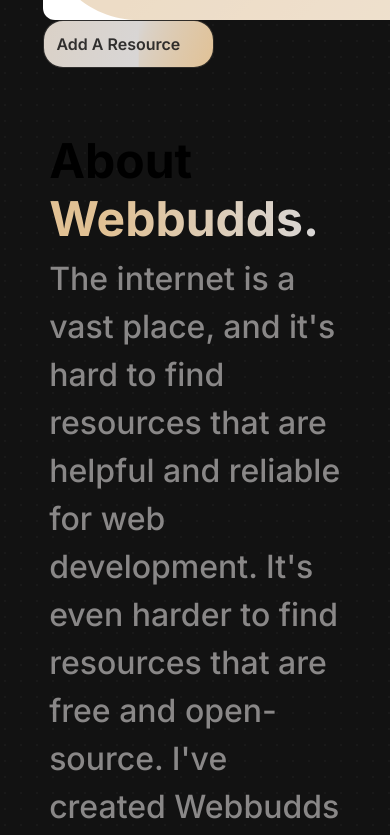
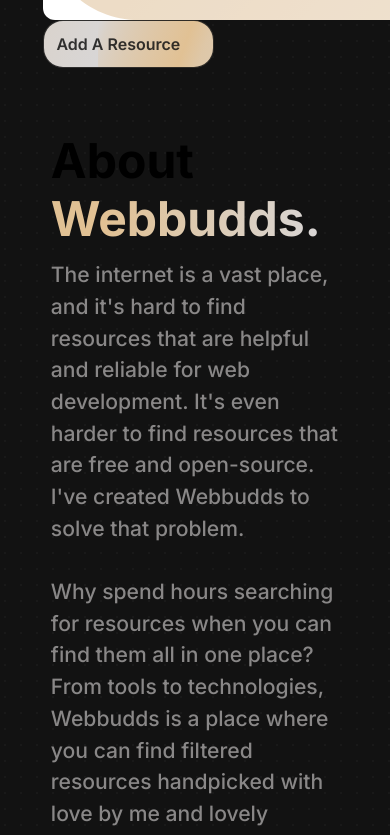
Before and after one commit to Justain-Train/Webbudds, a Next.js app: page /about in a window 390 px wide. Shown: the part 2060-2895 px from the top of the page. Built offline with nearby package versions, Linux system fonts and the light colour scheme; some icons are missing.

Commit message:
Changed text size on 2xl screen and added fragments

```diff
--- a/src/app/about/page.js
+++ b/src/app/about/page.js
@@ -1,18 +1,19 @@
+
 const About = () => {
   return (
+  <>
     <section className="flex flex-col items-center ">
-      <section className="grid grid-cols-1 md:grid-cols-2 gap-2 overflow-hidden w-[85%]">
+      <section className="grid grid-cols-1 md:grid-cols-2 gap-3 md:gap-2 overflow-hidden w-[84%]">
         <div>
           <h1 className ="text-responsive font-bold">
             About{" "}
             <span className="text-transparent bg-clip-text bg-gradient-to-r from-gold to-white from-20% group relative">
               Webbudds.
-              <span className="absolute -bottom-1 left-0 w-0 border-b-2 group-hover:w-full ease-in-out duration-300" />
             </span>
           </h1>
         </div>
         <div className = "text-white text-opacity-[60%] ">
-          <p className=" text-3xl font-medium">
+          <p className=" text-2xl 2xl:text-[1.60rem] font-medium">
             The internet is a vast place, and it's hard to find resources that
             are helpful and reliable for web development. It's even harder to find
             resources that are free and open-source. I've created Webbudds to solve
@@ -28,6 +29,7 @@
         </div>
       </section>
     </section>
+  </>
   );
 };
 
```
